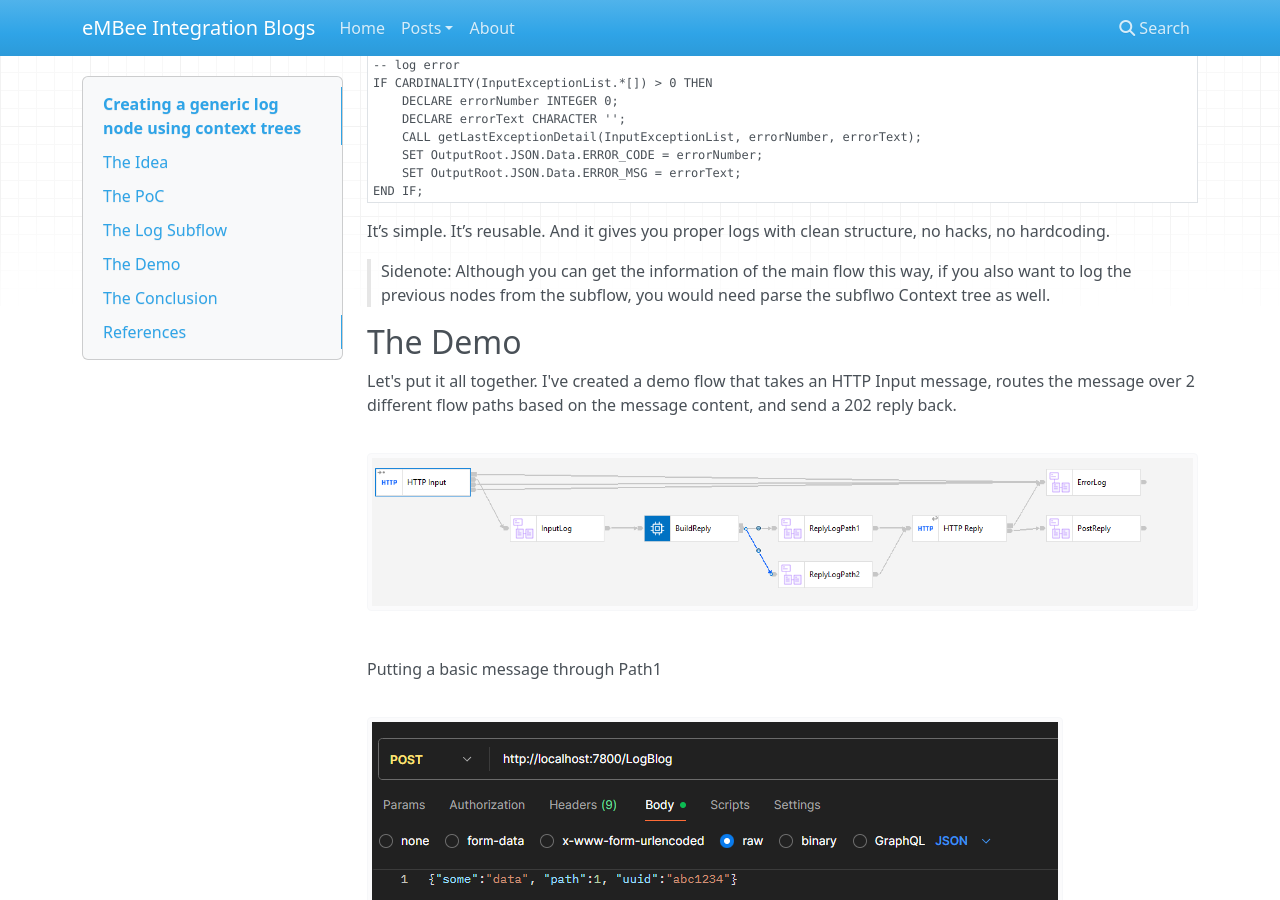
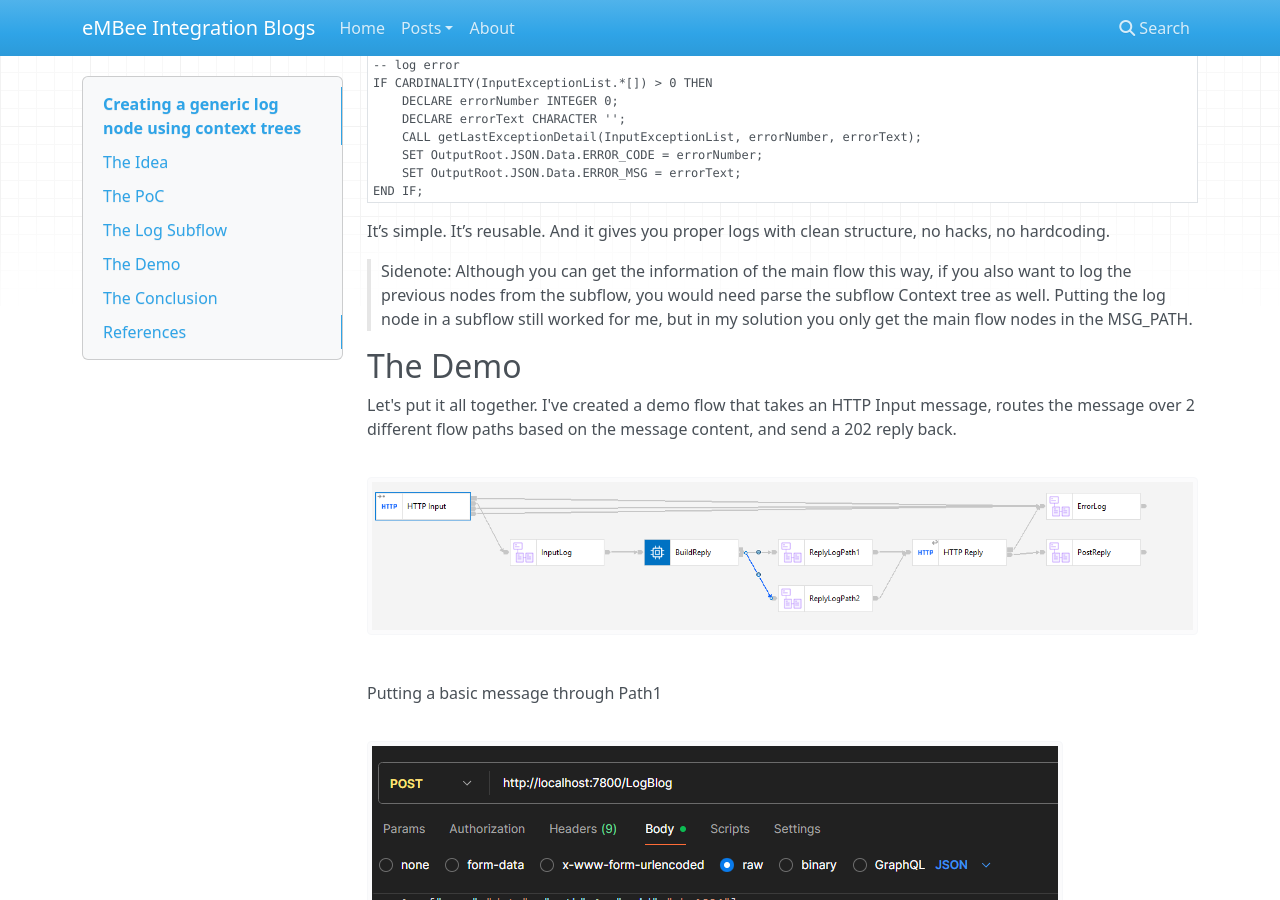
Before and after one commit to matthiasblomme/blogs, an MkDocs documentation site: the page built from docs/posts/generic-log-node/generic-log-node.md, in a window 1280 px wide and 900 px high, scrolled down 5733 px. Built offline with MkDocs 1.6.1, drawn with Linux system fonts in a browser that asks for light colours; nearby versions of some CDN libraries.

Commit message:
generic log node

```diff
--- a/docs/posts/generic-log-node/generic-log-node.md
+++ b/docs/posts/generic-log-node/generic-log-node.md
@@ -175,8 +175,8 @@ It’s simple. It’s reusable. And it gives you proper logs with clean structur
 
 > Sidenote:
 > Although you can get the information of the main flow this way, if you also want to log the previous nodes from the
-> subflow, you would need parse the subflwo Context tree as well.
->
+> subflow, you would need parse the subflow Context tree as well.
+> Putting the log node in a subflow still worked for me, but in my solution you only get the main flow nodes in the MSG_PATH.
 
 ## The Demo
 Let's put it all together. I've created a demo flow that takes an HTTP Input message, routes the message over 2 different
```
